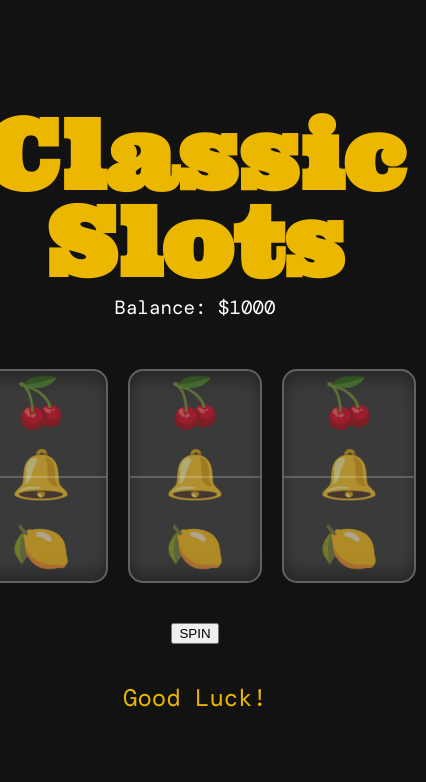
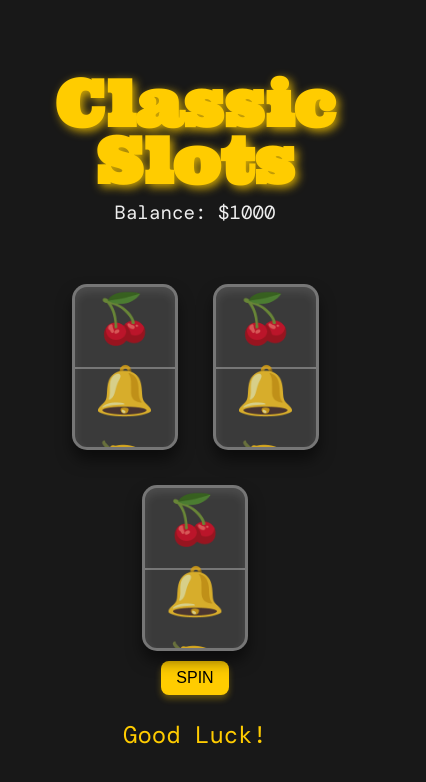
Before and after one commit to vasilisnikitaras/Classic-Slots, a plain HTML site: page index.html in a window 390 px wide. Shown: the whole page, 426 px wide, since content can reach past the window. Drawn offline with nearby package versions, Linux system fonts and the light colour scheme; a web font is replaced by a local one.

Commit message:
Update styles.css

```diff
--- a/styles.css
+++ b/styles.css
@@ -1,54 +1,62 @@
-@import url("https://fonts.googleapis.com/css2?family=DM+Mono:ital,wght@0,300;0,400;0,500;1,300;1,400;1,500&display=swap");
+@import url("https://fonts.googleapis.com/css2?family=DM+Mono:ital,wght@0,300;0,400;0,500&display=swap");
 @import url('https://fonts.googleapis.com/css2?family=Ultra&display=swap');
 
 body {
-  background: #121212;
-  background: ligt;
+  background: #181818; /* Slightly lighter than pure black for better contrast */
   display: flex;
   justify-content: center;
   align-items: center;
-  height: 100vh;
+  min-height: 100vh; /* Ensures it works well on smaller screens */
   font-family: "DM Mono", monospace;
+  color: #ffffff; /* Ensures readability */
 }
 
+/* Slot Machine Container */
 .slot-machine {
   text-align: center;
 }
+
+/* Header Styling */
 .header {
   margin-bottom: 20px;
   padding: 10px;
 }
+
 .header h1 {
   font-family: "Ultra", serif;
-  font-size: 6em;
+  font-size: 5em;
   line-height: .9;
-  margin: 0;
-  color: #ebb701;
-  max-width: 10ch;
+  margin: 0 auto;
+  color: #ffcc00; /* More vibrant golden color */
+  max-width: 12ch;
+  text-shadow: 3px 3px 10px rgba(255, 204, 0, 0.8);
 }
+
 .header p {
   font-size: 1.2em;
   margin-top: 10px;
-  color: white;
+  color: #eeeeee;
 }
+
+/* Reels Container */
 .reels-container {
   display: flex;
   justify-content: center;
   align-items: center;
-  height: 60%;
+  gap: 15px;
+  flex-wrap: wrap; /* Ensures responsiveness on smaller screens */
 }
+
 .reel {
-  display: block;
   width: 130px;
   height: 210px;
   background-color: #3a3a3a;
   border-radius: 15px;
   overflow: hidden;
-  margin: 0 10px;
-  box-shadow: 0px 14px 15px -5px rgba(0,0,0,0.3) inset,
-    1px -14px 15px -5px rgba(0,0,0,0.3) inset;
-  border: 2px solid rgba(255,255,255,0.2);
   position: relative;
+  margin: 10px;
+  box-shadow: 0px 10px 15px rgba(0,0,0,0.5), inset 0px 5px 10px rgba(255,255,255,0.1);
+  border: 3px solid rgba(255,255,255,0.3);
 }
 
 .reel::before {
@@ -56,23 +64,85 @@ body {
   display: block;
   position: absolute;
   top: 50%;
-  z-index: 100;
   width: 100%;
   height: 2px;
-  background: rgba(255,255,255,0.2);
+  background: rgba(255,255,255,0.3);
 }
 
 .symbol {
-  font-size: 3em;
+  font-size: 3.5em;
   height: 1.5em;
-  opacity: 0.6;
+  opacity: 0.8;
 }
 
+/* Controls */
 .controls .btn {
-  margin: 3em 0 1em 0;
+  font-size: 1.2em;
+  padding: 10px 20px;
+  background: #ffcc00;
+  border: none;
+  border-radius: 8px;
+  cursor: pointer;
+  box-shadow: 0px 4px 6px rgba(255, 204, 0, 0.3);
+}
+
+.controls .btn:hover {
+  background: #ff9900;
 }
 
 .controls .message {
   font-size: 1.5em;
-  color: #ebb701;
+  color: #ffcc00;
 }
+
+/* Win Pop-Up Styling */
+.popup {
+  display: none;
+  position: fixed;
+  top: 50%;
+  left: 50%;
+  transform: translate(-50%, -50%);
+  background: rgba(255, 204, 0, 0.95);
+  padding: 20px;
+  border-radius: 10px;
+  box-shadow: 0px 5px 15px rgba(0, 0, 0, 0.3);
+  text-align: center;
+}
+
+.popup p {
+  font-size: 1.8em;
+  font-weight: bold;
+}
+
+.popup button {
+  padding: 10px 20px;
+  margin-top: 10px;
+  font-size: 1.2em;
+  background: #222;
+  color: #ffcc00;
+  border: none;
+  cursor: pointer;
+  border-radius: 5px;
+}
+
+.popup button:hover {
+  background: #333;
+}
+
+/* Responsive Design */
+@media (max-width: 600px) {
+  .header h1 {
+    font-size: 4em;
+  }
+  .reel {
+    width: 100px;
+    height: 160px;
+  }
+  .symbol {
+    font-size: 3em;
+  }
+  .controls .btn {
+    font-size: 1em;
+    padding: 8px 15px;
+  }
+}
```
